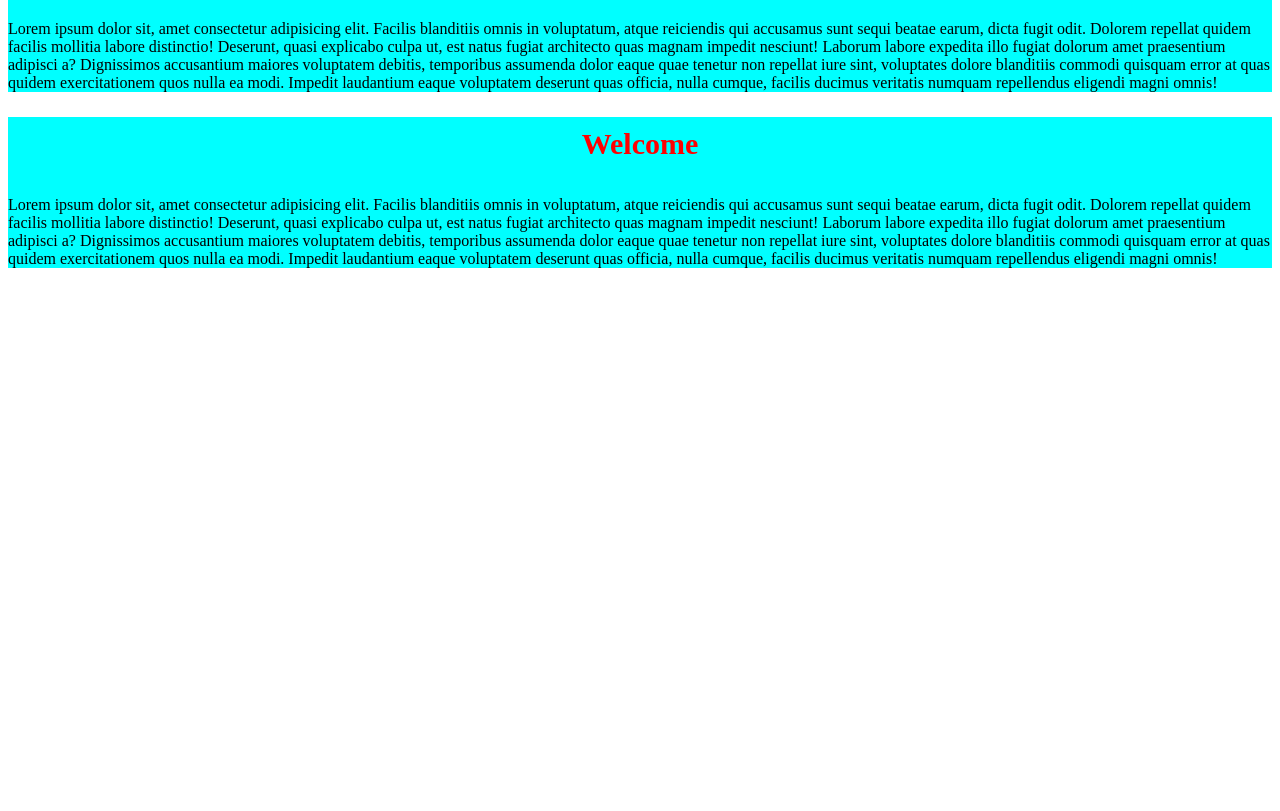
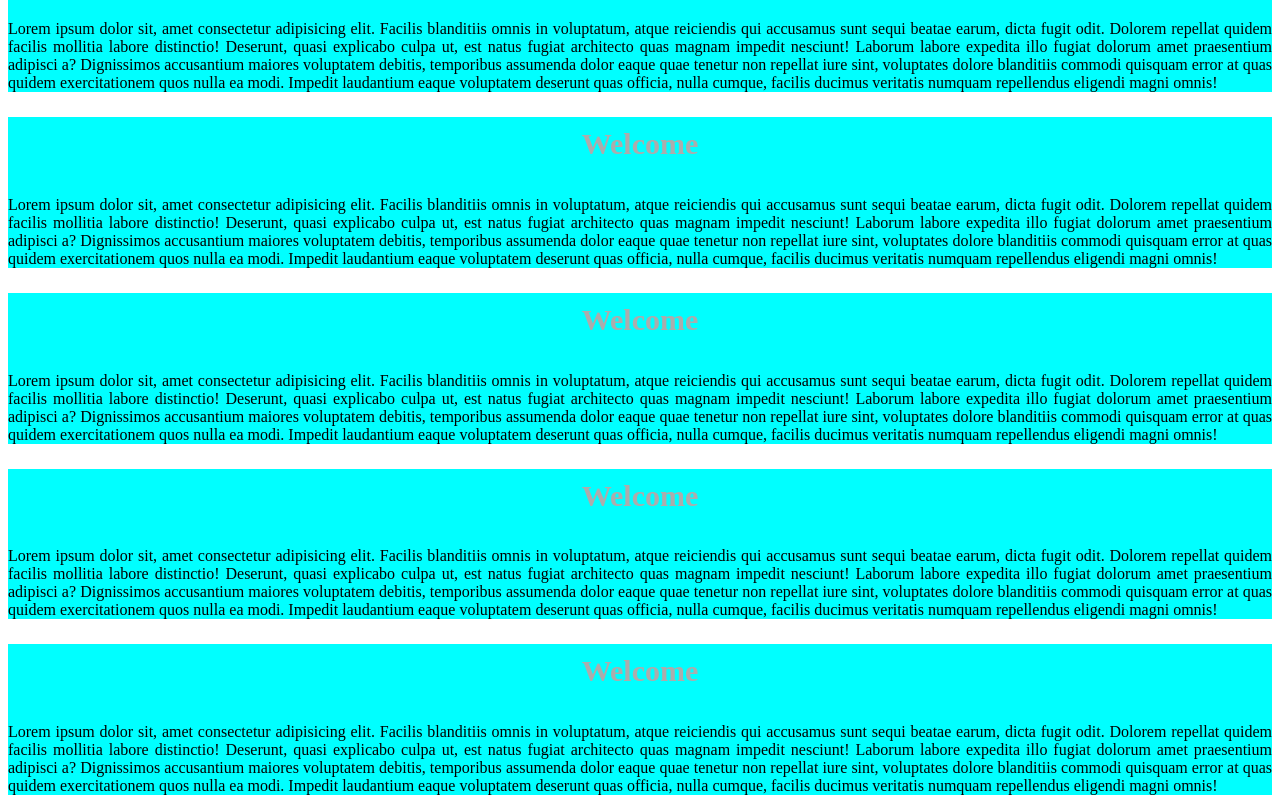
Before and after one commit to rafiul1000/my-second-repo, a plain HTML site: page index.html in a window 1280 px wide. Shown: the part 611-1422 px from the top of the page. Before the commit the page ends 895 px from the top, so only its background shows below. Drawn offline with Linux system fonts and the light colour scheme.

Commit message:
Created A Part of The Single Demo Page 2

```diff
--- a/index.html
+++ b/index.html
@@ -27,5 +27,17 @@
         <h2>Welcome</h2>
         <p>Lorem ipsum dolor sit, amet consectetur adipisicing elit. Facilis blanditiis omnis in voluptatum, atque reiciendis qui accusamus sunt sequi beatae earum, dicta fugit odit. Dolorem repellat quidem facilis mollitia labore distinctio! Deserunt, quasi explicabo culpa ut, est natus fugiat architecto quas magnam impedit nesciunt! Laborum labore expedita illo fugiat dolorum amet praesentium adipisci a? Dignissimos accusantium maiores voluptatem debitis, temporibus assumenda dolor eaque quae tenetur non repellat iure sint, voluptates dolore blanditiis commodi quisquam error at quas quidem exercitationem quos nulla ea modi. Impedit laudantium eaque voluptatem deserunt quas officia, nulla cumque, facilis ducimus veritatis numquam repellendus eligendi magni omnis!</p>
     </div>
+    <div>
+        <h2>Welcome</h2>
+        <p>Lorem ipsum dolor sit, amet consectetur adipisicing elit. Facilis blanditiis omnis in voluptatum, atque reiciendis qui accusamus sunt sequi beatae earum, dicta fugit odit. Dolorem repellat quidem facilis mollitia labore distinctio! Deserunt, quasi explicabo culpa ut, est natus fugiat architecto quas magnam impedit nesciunt! Laborum labore expedita illo fugiat dolorum amet praesentium adipisci a? Dignissimos accusantium maiores voluptatem debitis, temporibus assumenda dolor eaque quae tenetur non repellat iure sint, voluptates dolore blanditiis commodi quisquam error at quas quidem exercitationem quos nulla ea modi. Impedit laudantium eaque voluptatem deserunt quas officia, nulla cumque, facilis ducimus veritatis numquam repellendus eligendi magni omnis!</p>
+    </div>
+    <div>
+        <h2>Welcome</h2>
+        <p>Lorem ipsum dolor sit, amet consectetur adipisicing elit. Facilis blanditiis omnis in voluptatum, atque reiciendis qui accusamus sunt sequi beatae earum, dicta fugit odit. Dolorem repellat quidem facilis mollitia labore distinctio! Deserunt, quasi explicabo culpa ut, est natus fugiat architecto quas magnam impedit nesciunt! Laborum labore expedita illo fugiat dolorum amet praesentium adipisci a? Dignissimos accusantium maiores voluptatem debitis, temporibus assumenda dolor eaque quae tenetur non repellat iure sint, voluptates dolore blanditiis commodi quisquam error at quas quidem exercitationem quos nulla ea modi. Impedit laudantium eaque voluptatem deserunt quas officia, nulla cumque, facilis ducimus veritatis numquam repellendus eligendi magni omnis!</p>
+    </div>
+    <div>
+        <h2>Welcome</h2>
+        <p>Lorem ipsum dolor sit, amet consectetur adipisicing elit. Facilis blanditiis omnis in voluptatum, atque reiciendis qui accusamus sunt sequi beatae earum, dicta fugit odit. Dolorem repellat quidem facilis mollitia labore distinctio! Deserunt, quasi explicabo culpa ut, est natus fugiat architecto quas magnam impedit nesciunt! Laborum labore expedita illo fugiat dolorum amet praesentium adipisci a? Dignissimos accusantium maiores voluptatem debitis, temporibus assumenda dolor eaque quae tenetur non repellat iure sint, voluptates dolore blanditiis commodi quisquam error at quas quidem exercitationem quos nulla ea modi. Impedit laudantium eaque voluptatem deserunt quas officia, nulla cumque, facilis ducimus veritatis numquam repellendus eligendi magni omnis!</p>
+    </div>
 </body>
 </html>
--- a/style.css
+++ b/style.css
@@ -4,6 +4,9 @@ div{
 h2{
     text-align: center;
     font-size: 30px;
-    color: red;
+    color: #acacac;
     padding: 10px;
 }
+p{
+    text-align: justify;
+}
```
